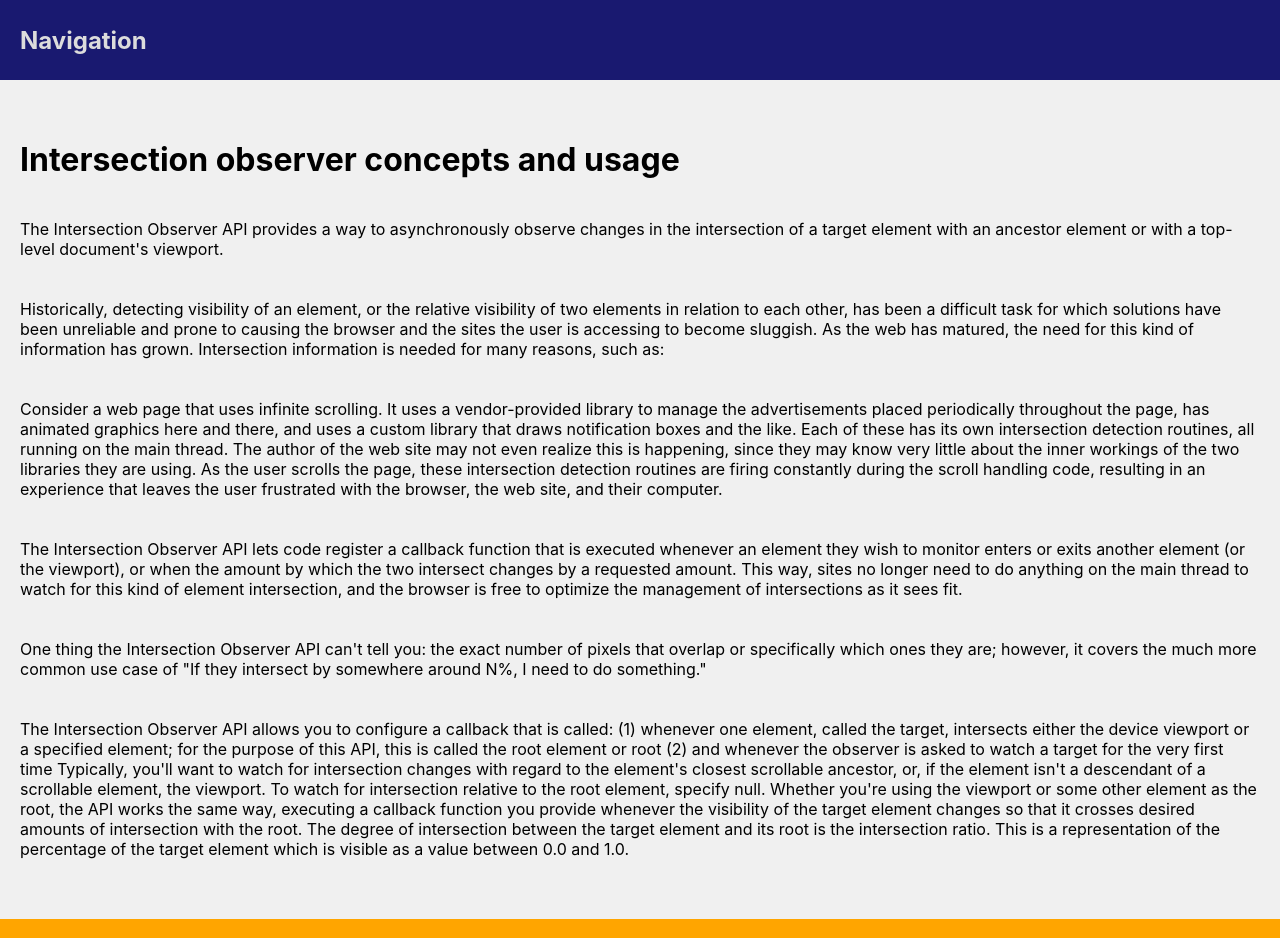
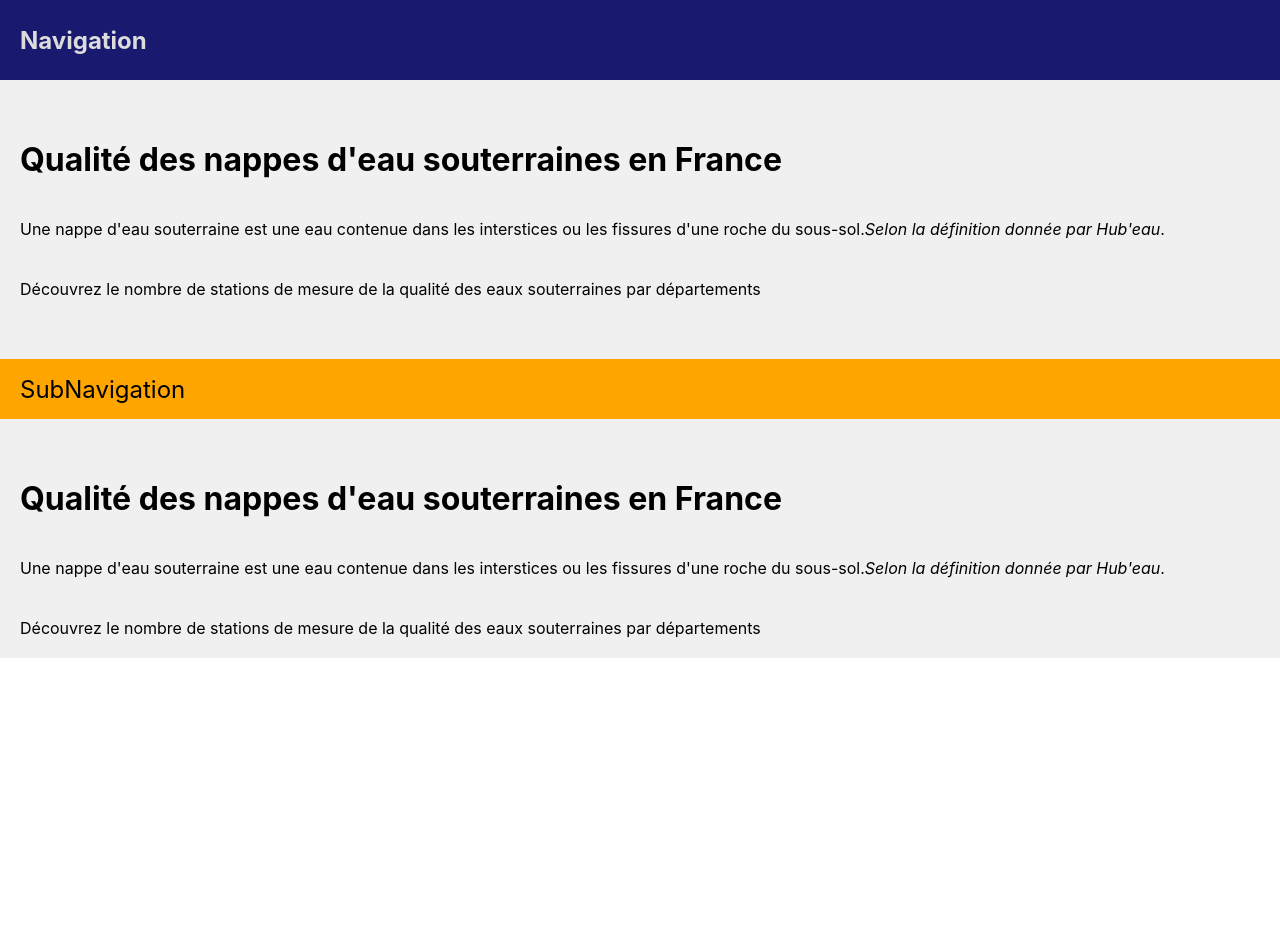
Before and after one commit to Campalo/FrenchWaters, a React (Create React App) app: page / in a window 1280 px wide. Shown: the top 938 px of the page. After the commit the page ends 800 px from the top, so only its background shows below. Built offline with nearby package versions, Linux system fonts and the light colour scheme.

Commit message:
Update Content with water related topic

```diff
--- a/src/components/Content.jsx
+++ b/src/components/Content.jsx
@@ -4,30 +4,15 @@
     return (
         <Fragment>
             <h1>
-            Intersection observer concepts and usage
+                Qualité des nappes d'eau souterraines en France
             </h1>
             <p>
-                The Intersection Observer API provides a way to asynchronously observe changes in the intersection of a target element with an ancestor element or with a top-level document's viewport.
+                Une nappe d'eau souterraine est une eau contenue dans les interstices ou les fissures d'une roche du sous-sol.
+                <i>Selon la définition donnée par Hub'eau</i>
+                .
             </p>
             <p>
-            Historically, detecting visibility of an element, or the relative visibility of two elements in relation to each other, has been a difficult task for which solutions have been unreliable and prone to causing the browser and the sites the user is accessing to become sluggish. As the web has matured, the need for this kind of information has grown. Intersection information is needed for many reasons, such as:
-            </p>
-            <p>
-            Consider a web page that uses infinite scrolling. It uses a vendor-provided library to manage the advertisements placed periodically throughout the page, has animated graphics here and there, and uses a custom library that draws notification boxes and the like. Each of these has its own intersection detection routines, all running on the main thread. The author of the web site may not even realize this is happening, since they may know very little about the inner workings of the two libraries they are using. As the user scrolls the page, these intersection detection routines are firing constantly during the scroll handling code, resulting in an experience that leaves the user frustrated with the browser, the web site, and their computer.
-            </p>
-            <p>
-            The Intersection Observer API lets code register a callback function that is executed whenever an element they wish to monitor enters or exits another element (or the viewport), or when the amount by which the two intersect changes by a requested amount. This way, sites no longer need to do anything on the main thread to watch for this kind of element intersection, and the browser is free to optimize the management of intersections as it sees fit.
-            </p>
-            <p>
-            One thing the Intersection Observer API can't tell you: the exact number of pixels that overlap or specifically which ones they are; however, it covers the much more common use case of "If they intersect by somewhere around N%, I need to do something."
-            </p>
-            <p>
-            The Intersection Observer API allows you to configure a callback that is called:
-            (1) whenever one element, called the target, intersects either the device viewport or a specified element; for the purpose of this API, this is called the root element or root
-            (2) and whenever the observer is asked to watch a target for the very first time
-            Typically, you'll want to watch for intersection changes with regard to the element's closest scrollable ancestor, or, if the element isn't a descendant of a scrollable element, the viewport. To watch for intersection relative to the root element, specify null.
-            Whether you're using the viewport or some other element as the root, the API works the same way, executing a callback function you provide whenever the visibility of the target element changes so that it crosses desired amounts of intersection with the root.
-            The degree of intersection between the target element and its root is the intersection ratio. This is a representation of the percentage of the target element which is visible as a value between 0.0 and 1.0.
+                Découvrez le nombre de stations de mesure de la qualité des eaux souterraines par départements
             </p>
         </Fragment>
     )
```
